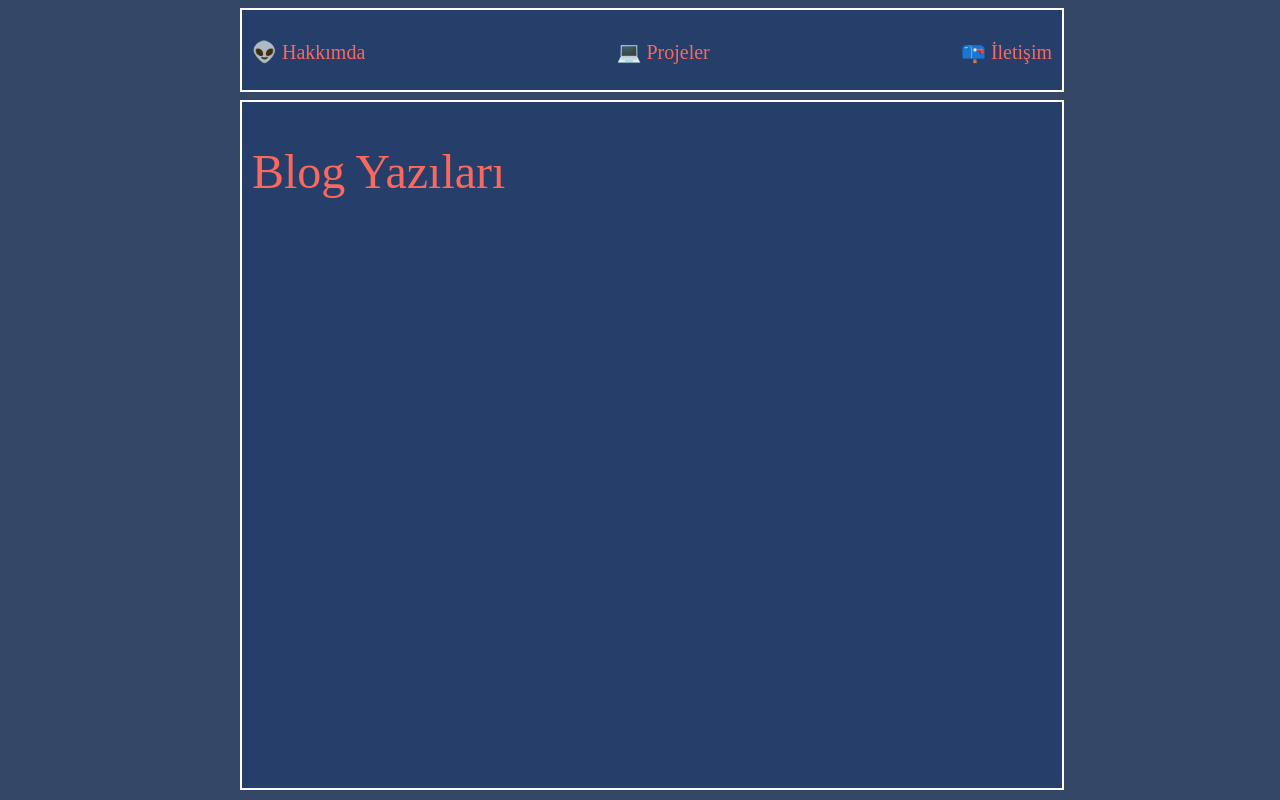
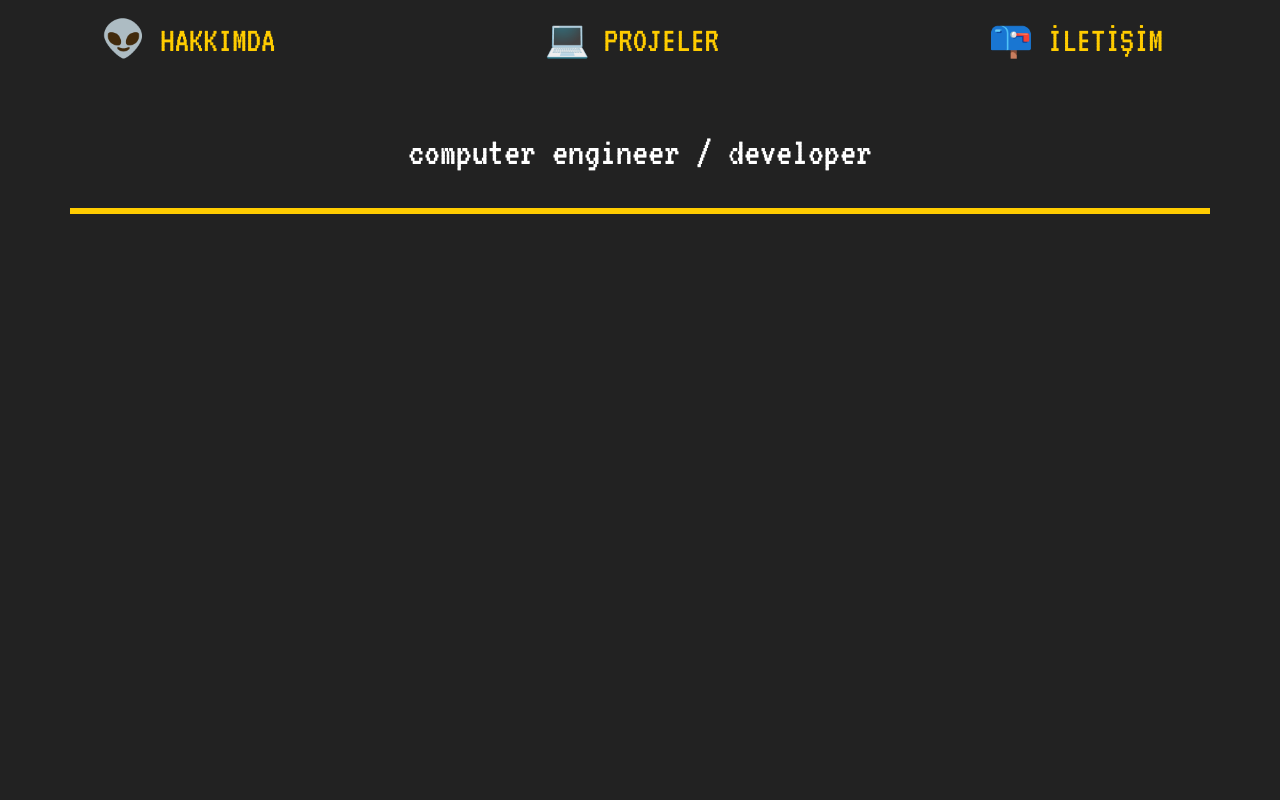
Before and after one commit to ysnacrk/blog, a Flask app: page / in a window 1280 px wide. Run offline with Flask 2, Linux system fonts and the light colour scheme; data that the repository does not hold is empty; some libraries are stand-ins or nearby versions.

Commit message:
Bootstrap eklendi, yeni tasarım düzenlendi

```diff
--- a/main/routes.py
+++ b/main/routes.py
@@ -111,7 +111,6 @@ def delete_post(post_id):
 #--------- CKEDITOR UPLOAD -----------
 
 @app.route('/files/<filename>')
-@login_required
 def uploaded_files(filename):
     path = app.config['UPLOADED_PATH']
     return send_from_directory(path, filename)
--- a/main/templates/index.html
+++ b/main/templates/index.html
@@ -1,112 +1,103 @@
 
 <!DOCTYPE html>
-<html lang="en">
+<html>
 <head>
     <meta charset="UTF-8">
     <meta name="viewport" content="width=device-width, initial-scale=1.0">
     <meta http-equiv="X-UA-Compatible" content="ie=edge">
 
+    <link href="https://fonts.googleapis.com/css?family=VT323&display=swap" rel="stylesheet">
+    <link rel="stylesheet" href="https://stackpath.bootstrapcdn.com/bootstrap/4.4.1/css/bootstrap.min.css" integrity="sha384-Vkoo8x4CGsO3+Hhxv8T/Q5PaXtkKtu6ug5TOeNV6gBiFeWPGFN9MuhOf23Q9Ifjh" crossorigin="anonymous">
+
     <title>Index</title>
 
 
     <style>
+
         body{
-            background-color: #344766;
+            background-color: #222222;
+            font-family: 'VT323', monospace;
         }
-
-        .warpper{
-            margin: auto ;
-            width: 800px;
-        }
-
-        .top-menu{
-            background-color: #253f6a;
-            padding-top: 30px;
-            padding-right: 10px;
-            padding-left: 10px;
-            width: 800px;
-            height: 50px;
-            display: flex;
-            justify-content: space-between;
-            border: 2px solid white;
-        }
-
-        .top-menu a{
-            color: #fa685e ;
+        .navbar-link {
+            color : #ffcc00 ;
+            font-size: 36px ;
+            text-decoration: none;
 
         }
-
-        .content{
-            background-color: #253f6a;
-            width: 800px;
-            border:  2px solid white;
-            padding: 10px;
-            color : white;
-            top: 100px;
-            bottom: 10px;
-            position: absolute;
-        }
-
-        a{
+        .navbar-link:hover{
+            color : #00b5b4 ;
+            font-size: 38px ;
             text-decoration: none;
-            font-size:  20px;
-            color: white;
         }
         h1{
-            color : #fa685e ;
-            font-size: 48px;
-            font-weight: normal;
+            color : white ;
         }
+        .posts{
+            padding-left:  100px ;
+            padding-top: 50px;
+        }
+        @media only screen and (max-width: 600px) {
 
-        .post span{
-            color:#fa685e;
-            font-size: 25px;
-            padding-right: 10px;
-        }
-        .post a{
-            text-decoration: underline;
-            text-decoration-color: #f8948d;
-            color : white;
-            font-weight: bold ;
-            font-size: 25px;
-        }
-        .tagline {
-
-            color: #d3d3d3;
+            .posts{
+                padding-left:  10px ;
+                padding-top: 50px;
 
             }
+            .posts a {
+                font-size: 24px ;
+            }
 
+        }
 
     </style>
 </head>
 <body>
+    <div class="container" style="background-color: #222222;">
+            <nav class="navbar navbar-expand-lg ">
+                <button class="navbar-toggler" type="button" data-toggle="collapse" data-target="#navbarTogglerDemo01" aria-controls="navbarTogglerDemo01" aria-expanded="false" aria-label="Toggle navigation" >
+                    <svg class="bi bi-chevron-right" width="32" height="32" viewBox="0 0 20 20" fill="#ffcc00" xmlns="http://www.w3.org/2000/svg"><path fill-rule="evenodd" d="M6.646 3.646a.5.5 0 01.708 0l6 6a.5.5 0 010 .708l-6 6a.5.5 0 01-.708-.708L12.293 10 6.646 4.354a.5.5 0 010-.708z" clip-rule="evenodd"/></svg>
+                </button>
 
-            <div class="warpper">
+                <div class="collapse navbar-collapse justify-content-between" id="navbarTogglerDemo01"  >
 
-                <div class="top-menu">
-                    <a href="">👽 Hakkımda</a>
-                    <a href="">💻 Projeler</a>
-                    <a href="">📪 İletişim</a>
+                  <a class="navbar-brand navbar-link" href="#">👽 HAKKIMDA</a>
+                  <a class="navbar-brand navbar-link" href="#" >💻 PROJELER</a>
+                  <a class="navbar-brand navbar-link" href="#">📪 İLETİŞİM</a>
+
                 </div>
+            </nav>
+        <div class="row"  style="border-bottom: 6px solid #ffcc00 ; ">
 
-                <div class="content">
+            <div class="pricing-header px-3 py-3 pt-md-5 pb-md-4 mx-auto text-center"> <h1> computer engineer / developer </h1> </div>
 
-                    <h1>Blog Yazıları</h1>
-                    {% if current_user.is_authenticated %}
-                        <a href="{{url_for('add_post')}}"></a>
-                    {% endif%}
-                    <div class="post">
-                        {% for post in posts %}
+        </div>
 
-                            <span><b>▶ </b></span>
-                            <a href="/post/{{post.id}}/{{post.slug}}" >{{ post.title }}  </a>
-                            <br>
-                            <br>
+        <div class="text-white posts">
+            {% for post in posts %}
 
-                        {%endfor%}
-                    </div>
-                </div>
+                <a class="navbar-link" href="/post/{{post.id}}/{{post.slug}}" >
+                    <svg width="36" height="36">
+                        <circle cx="18" cy="18" r="15" stroke="red" stroke-width="4" fill="red" />
+                    </svg>  {{ post.title }}  <span class="badge badge-secondary">New</span></a>
+                <br>
+                <br>
+            {%endfor%}
+        </div>
+    </div>
 
-            </div>
+
+
+
+
+
+
+
+
+
+
+    <script src="https://code.jquery.com/jquery-3.4.1.slim.min.js" integrity="sha384-J6qa4849blE2+poT4WnyKhv5vZF5SrPo0iEjwBvKU7imGFAV0wwj1yYfoRSJoZ+n" crossorigin="anonymous"></script>
+<script src="https://cdn.jsdelivr.net/npm/popper.js@1.16.0/dist/umd/popper.min.js" integrity="sha384-Q6E9RHvbIyZFJoft+2mJbHaEWldlvI9IOYy5n3zV9zzTtmI3UksdQRVvoxMfooAo" crossorigin="anonymous"></script>
+<script src="https://stackpath.bootstrapcdn.com/bootstrap/4.4.1/js/bootstrap.min.js" integrity="sha384-wfSDF2E50Y2D1uUdj0O3uMBJnjuUD4Ih7YwaYd1iqfktj0Uod8GCExl3Og8ifwB6" crossorigin="anonymous"></script>
+
 </body>
 </html>
--- a/run.py
+++ b/run.py
@@ -1,4 +1,4 @@
 from main import app
 
 if __name__ == '__main__':
-    app.run(debug=True)
+    app.run( debug=True)
```
Also changed, not shown: main/templates/post.html (+6 -2 lines), main/forms.py (line endings or trailing spaces).
